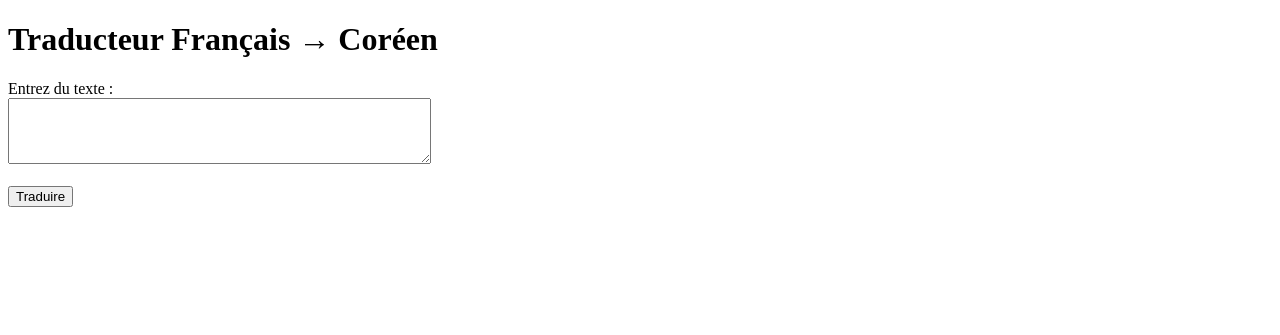
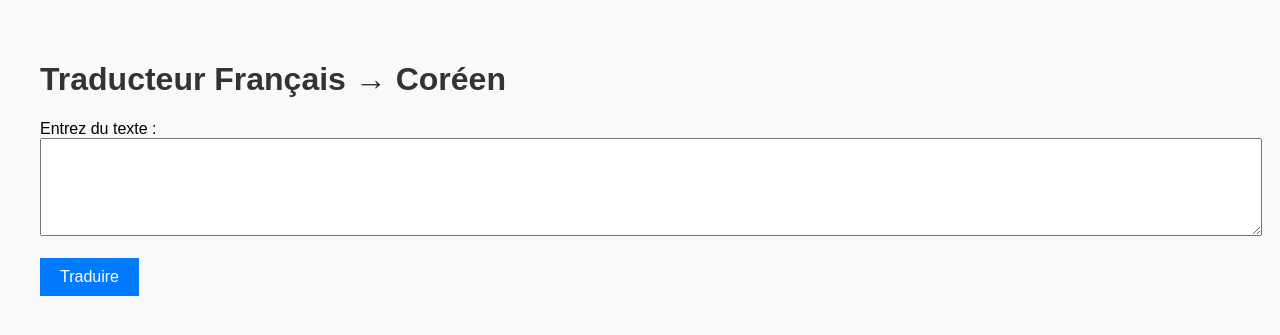
Before and after one commit to ShHaWkK/KoreanTrad, a Flask app: page / in a window 1280 px wide. Shown: the top 335 px of the page. Run offline with Flask 3, Linux system fonts and the light colour scheme.

Commit message:
Update for front

```diff
--- a/templates/index.html
+++ b/templates/index.html
@@ -1,9 +1,36 @@
 <!DOCTYPE html>
-<html lang="en">
+<html lang="fr">
 <head>
     <meta charset="UTF-8">
     <meta name="viewport" content="width=device-width, initial-scale=1.0">
     <title>Traduction Coréenne</title>
+    <style>
+        body {
+            font-family: Arial, sans-serif;
+            margin: 20px;
+            padding: 20px;
+            background-color: #f9f9f9;
+        }
+        h1 {
+            color: #333;
+        }
+        textarea {
+            width: 100%;
+            padding: 10px;
+            font-size: 16px;
+        }
+        button {
+            background-color: #007BFF;
+            color: white;
+            border: none;
+            padding: 10px 20px;
+            font-size: 16px;
+            cursor: pointer;
+        }
+        button:hover {
+            background-color: #0056b3;
+        }
+    </style>
 </head>
 <body>
     <h1>Traducteur Français → Coréen</h1>
```
